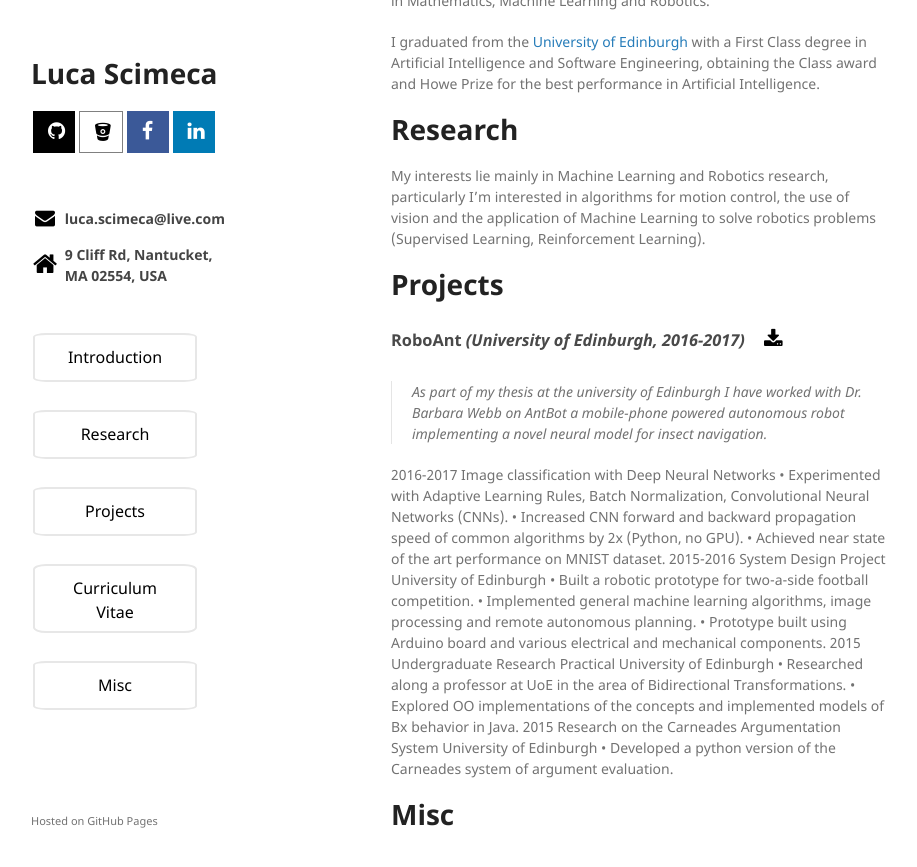
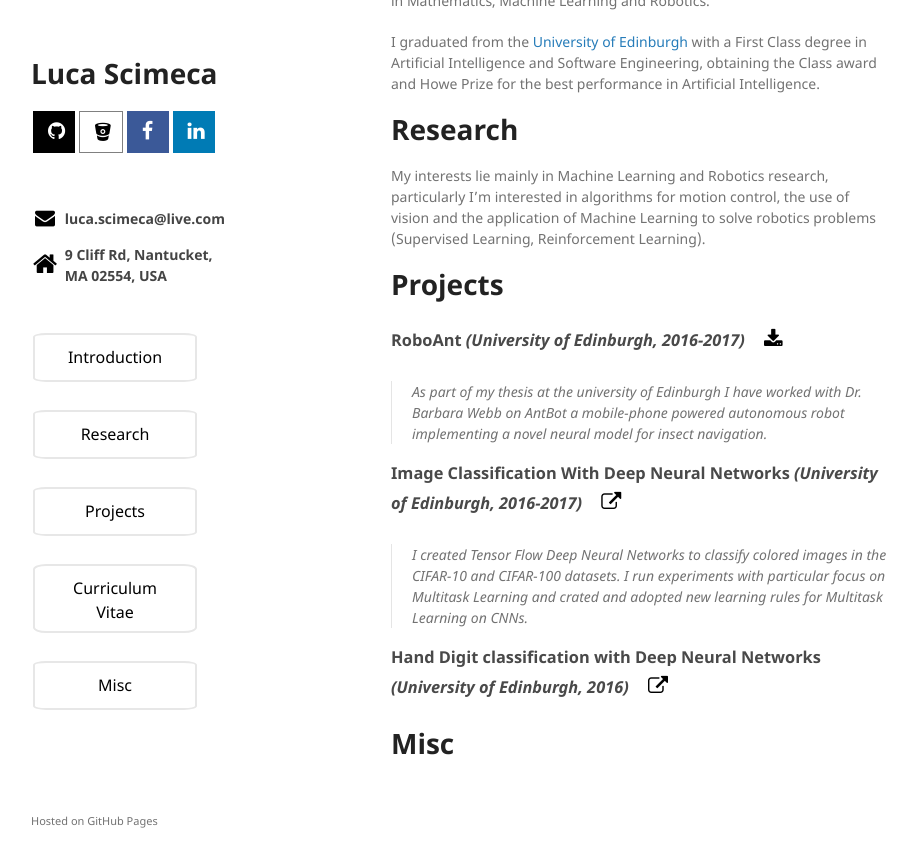
Before and after one commit to lucascimeca/lucascimeca.github.io, a Jekyll site: the page built from index.md, in a window 1280 px wide and 900 px high, scrolled down 709 px. Shown: the top 867 px of the window, without its empty margins (179-1096 px from the left). Built offline with Jekyll 4.4.1, drawn with Linux system fonts in a browser that asks for light colours; nearby versions of some CDN libraries; the repository's description, which GitHub fills in, is left out; after the commit the page ends 1538 px from its top, so only the background shows below that.

Commit message:
Update index.md

```diff
--- a/index.md
+++ b/index.md
@@ -32,22 +32,11 @@ My interests lie mainly in Machine Learning and Robotics research, particularly
 
 > As part of my thesis at the university of Edinburgh I have worked with Dr. Barbara Webb on AntBot a mobile-phone powered autonomous robot implementing a novel neural model for insect navigation.
 
-2016-2017 Image classification with Deep Neural Networks
-• Experimented with Adaptive Learning Rules, Batch Normalization, Convolutional Neural Networks (CNNs).
-• Increased CNN forward and backward propagation speed of common algorithms by 2x (Python, no GPU).
-• Achieved near state of the art performance on MNIST dataset.
-2015-2016 System Design Project
-University of Edinburgh
-• Built a robotic prototype for two-a-side football competition.
-• Implemented general machine learning algorithms, image processing and remote autonomous planning.
-• Prototype built using Arduino board and various electrical and mechanical components.
-2015 Undergraduate Research Practical
-University of Edinburgh
-• Researched along a professor at UoE in the area of Bidirectional Transformations.
-• Explored OO implementations of the concepts and implemented models of Bx behavior in Java.
-2015 Research on the Carneades Argumentation System
-University of Edinburgh
-• Developed a python version of the Carneades system of argument evaluation.
+### [](#DNN) Image Classification With Deep Neural Networks _(University of Edinburgh, 2016-2017)_ <a href="https://bitbucket.org/lucascimeca/deep-neural-networks-cifar-10-cifar-100-datasets?lipi=urn%3Ali%3Apage%3Ad_flagship3_profile_view_base%3BGUJg49LJSNqF2TBvYYXHiQ%3D%3D" class="fa fa-external-link" style="font-size: 20px" target="_blank"></a>
+
+> I created Tensor Flow Deep Neural Networks to classify colored images in the CIFAR-10 and CIFAR-100 datasets. I run experiments with particular focus on Multitask Learning and crated and adopted new learning rules for Multitask Learning on CNNs.
+
+### [](#DNN-mnist) Hand Digit classification with Deep Neural Networks _(University of Edinburgh, 2016)_ <a href="https://bitbucket.org/lucascimeca/deep-neural-networks-mnist-dataset?lipi=urn%3Ali%3Apage%3Ad_flagship3_profile_view_base%3BGUJg49LJSNqF2TBvYYXHiQ%3D%3D" class="fa fa-external-link" style="font-size: 20px" target="_blank"></a>
 
 
 # [](#Misc) Misc
```
